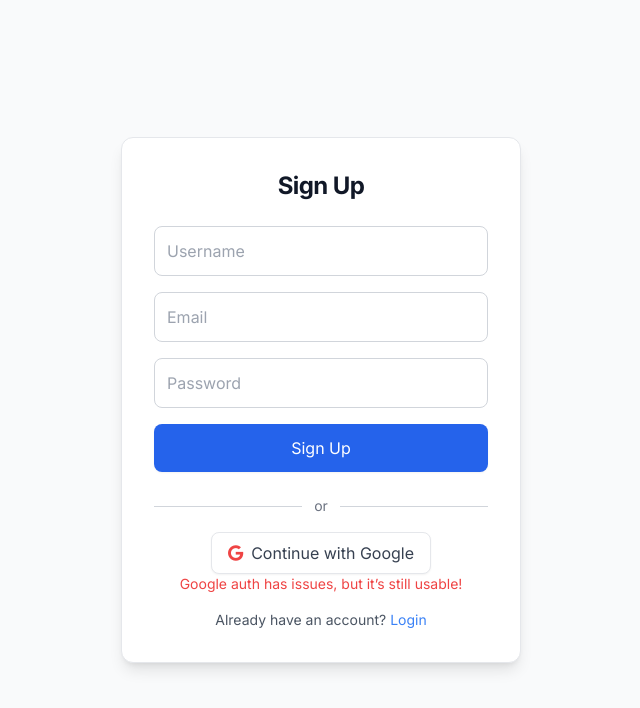
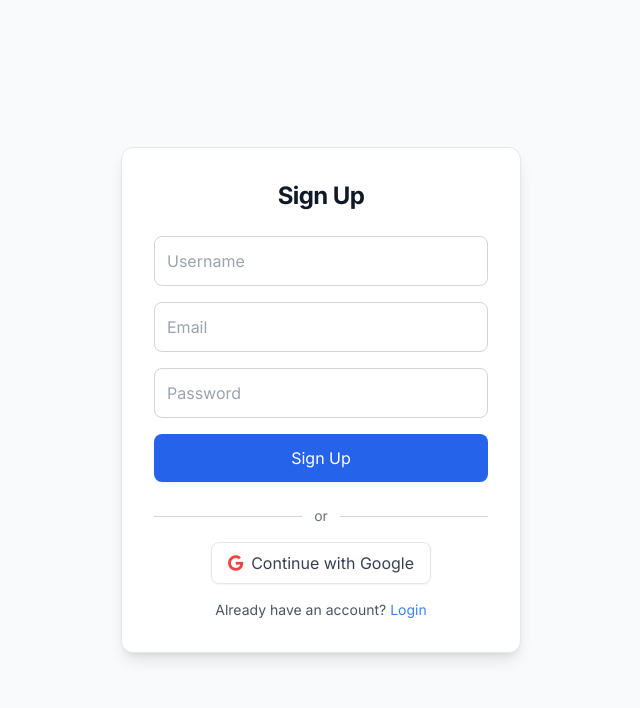
Before and after one commit to Makky101/AI-Text-Summarizer, a React (Vite) app: page / in a window 1280 px wide. Shown: the top 708 px of the page, without its empty margins (319-959 px from the left). Built offline with nearby package versions, Linux system fonts and the light colour scheme; no server answers.

Commit message:
Update auth.jsx

```diff
--- a/src/components/Authentication/auth.jsx
+++ b/src/components/Authentication/auth.jsx
@@ -186,7 +186,6 @@ const Auth = ({authTheme, setRegistered, registered, setFLetter}) => {
                     Continue with Google
                 </button>
             </div>
-            <p className='text-red-500 text-sm'>Google auth has issues, but it’s still usable!</p>
 
             {/* Toggle between Login and Sign Up */}
             <p className="mt-4 text-sm text-gray-600">
```
